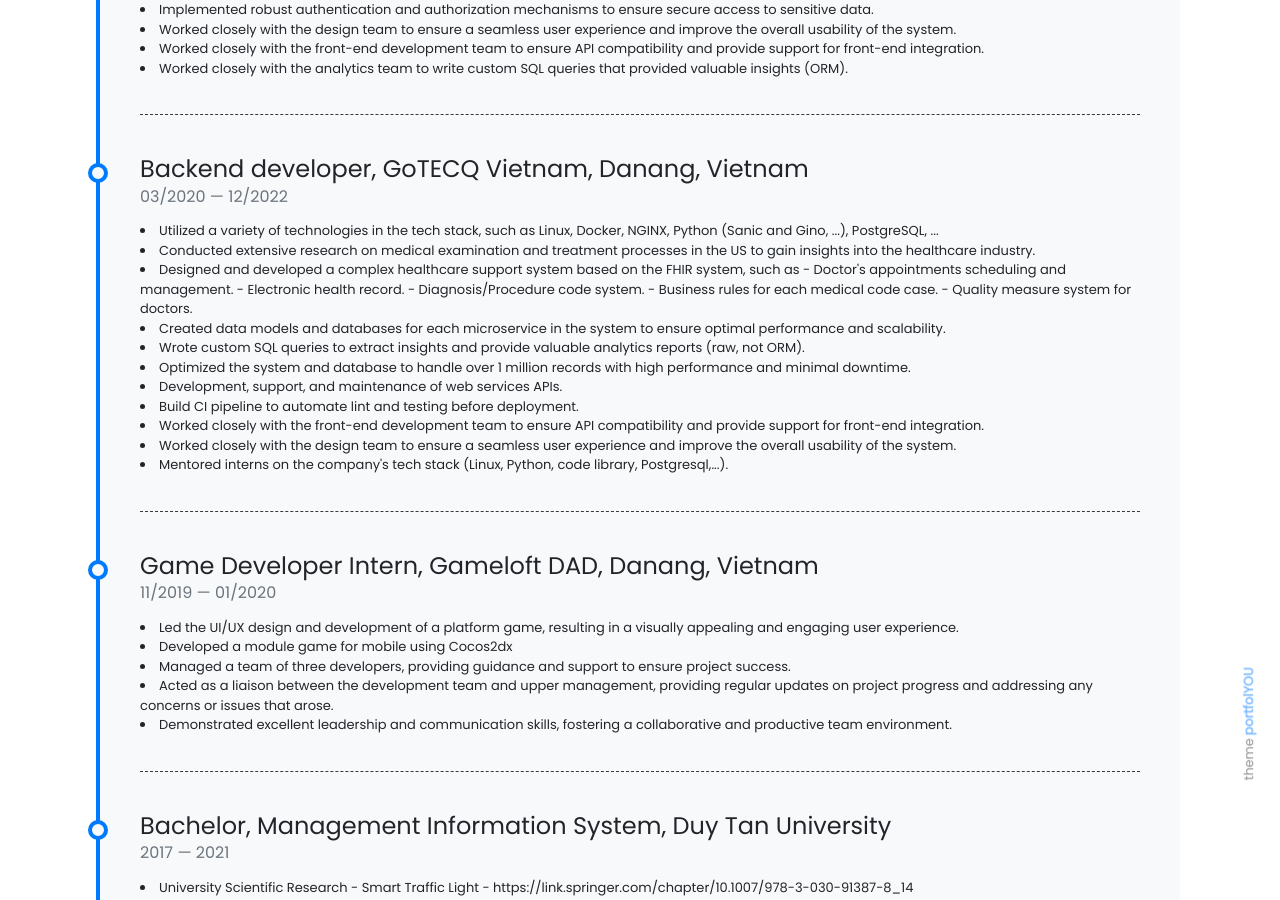
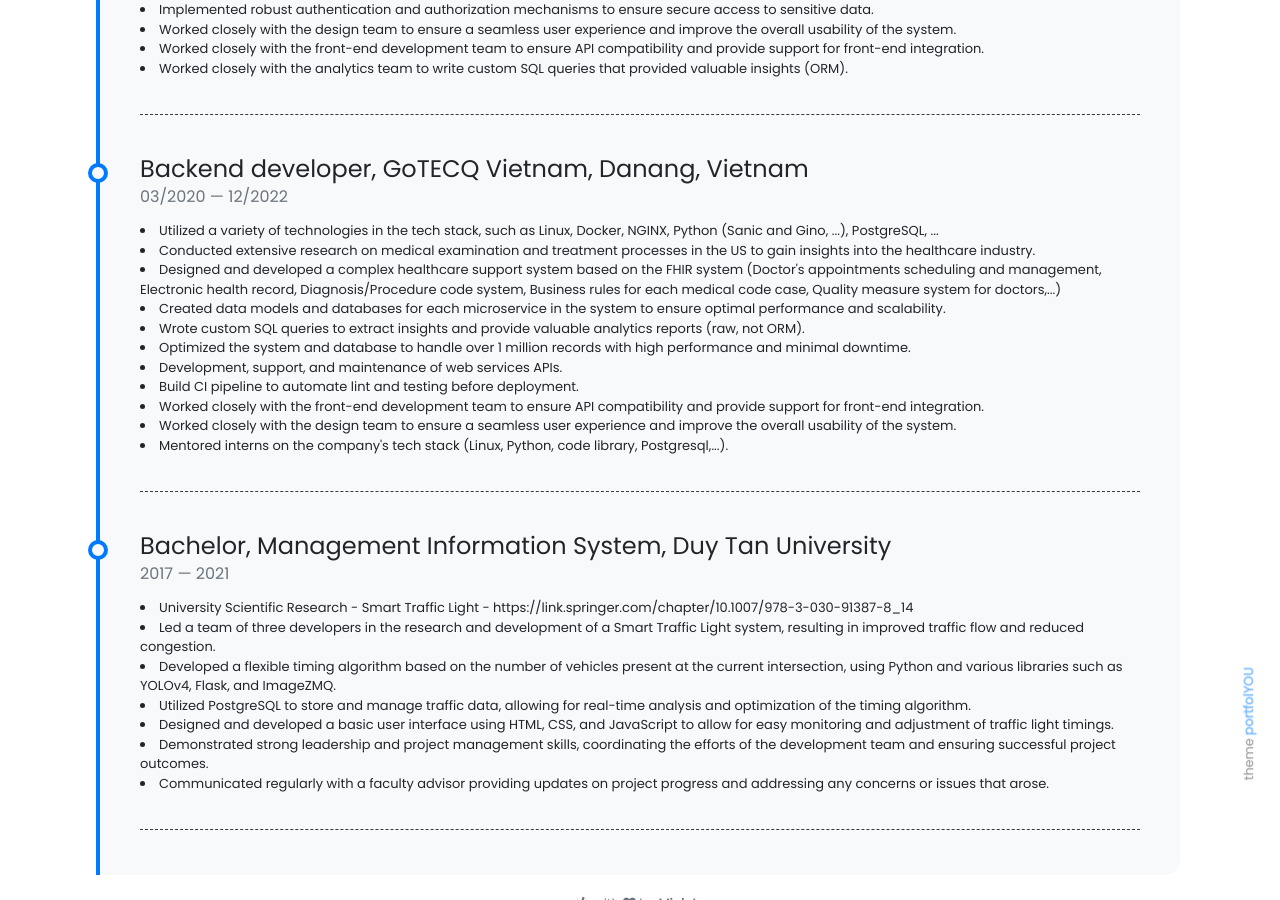
Before and after one commit to minhlu-i/minhlu-i.github.io, a Jekyll site: the page built from pages/about.md, in a window 1280 px wide and 900 px high, scrolled down 987 px. Built offline with Jekyll 4.4.1, drawn with Linux system fonts in a browser that asks for light colours; nearby versions of some CDN libraries; emoji names are drawn with the system emoji font.

Commit message:
Update timeline.yml

```diff
--- a/_data/timeline.yml
+++ b/_data/timeline.yml
@@ -19,12 +19,7 @@
   description:
   - Utilized a variety of technologies in the tech stack, such as Linux, Docker, NGINX, Python (Sanic and Gino, ...), PostgreSQL, ...
   - Conducted extensive research on medical examination and treatment processes in the US to gain insights into the healthcare industry.
-  - Designed and developed a complex healthcare support system based on the FHIR system, such as
-    - Doctor's appointments scheduling and management.
-    - Electronic health record.
-    - Diagnosis/Procedure code system.
-    - Business rules for each medical code case.
-    - Quality measure system for doctors.
+  - Designed and developed a complex healthcare support system based on the FHIR system (Doctor's appointments scheduling and management, Electronic health record, Diagnosis/Procedure code system, Business rules for each medical code case, Quality measure system for doctors,...)
   - Created data models and databases for each microservice in the system to ensure optimal performance and scalability.
   - Wrote custom SQL queries to extract insights and provide valuable analytics reports (raw, not ORM).
   - Optimized the system and database to handle over 1 million records with high performance and minimal downtime.
@@ -33,16 +28,6 @@
   - Worked closely with the front-end development team to ensure API compatibility and provide support for front-end integration.
   - Worked closely with the design team to ensure a seamless user experience and improve the overall usability of the system.
   - Mentored interns on the company's tech stack (Linux, Python, code library, Postgresql,...).
-
-- title: Game Developer Intern, Gameloft DAD, Danang, Vietnam
-  from: 11/2019
-  to: 01/2020
-  description:
-  - Led the UI/UX design and development of a platform game, resulting in a visually appealing and engaging user experience.
-  - Developed a module game for mobile using Cocos2dx
-  - Managed a team of three developers, providing guidance and support to ensure project success.
-  - Acted as a liaison between the development team and upper management, providing regular updates on project progress and addressing any concerns or issues that arose.
-  - Demonstrated excellent leadership and communication skills, fostering a collaborative and productive team environment.
 
 - title: Bachelor, Management Information System, Duy Tan University
   from: 2017
```
